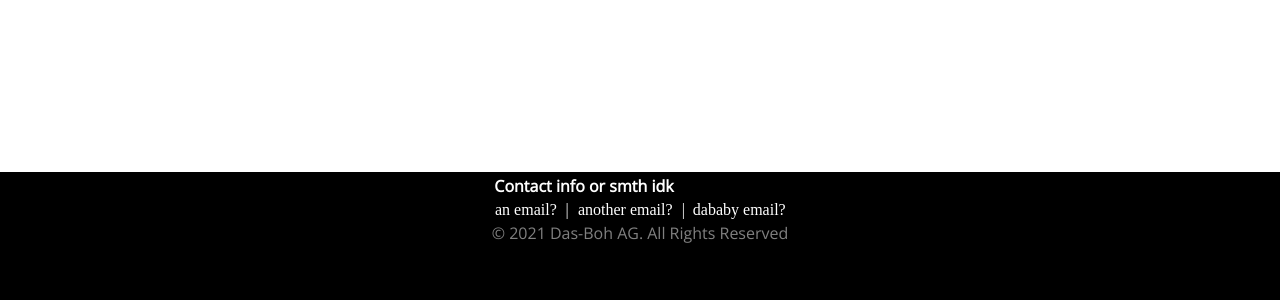
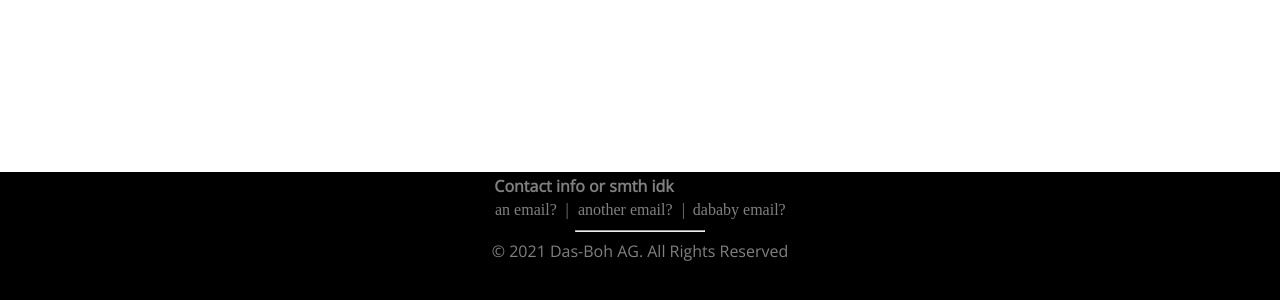
Before and after one commit to cbt-inspector/bohde, a Nuxt app: page /template in a window 1280 px wide. Shown: the part 1653-1953 px from the top of the page. Built offline with nearby package versions, Linux system fonts and the light colour scheme.

Commit message:
copyright^2

```diff
--- a/pages/template.vue
+++ b/pages/template.vue
@@ -28,7 +28,7 @@
 <div class="foottable">
   <table style="margin-left:auto;margin-right:auto;">
     <tr>
-      <th colspan="3" style="font-family:'Open Sans',sans-serif">Contact info or smth idk</th>
+      <th colspan="3" style="font-family:'Open Sans',sans-serif;align-text:center">Contact info or smth idk</th>
     </tr>
     <tr>
       <td>an email?</td>
@@ -38,6 +38,7 @@
       <td>dababy email?</td>
     </tr>
   </table>
+  <hr style="color: rgba(255, 255, 255, 0.5);width:10%">
   <a style="color: rgba(255, 255, 255, 0.5)">&copy; 2021 Das-Boh AG. All Rights Reserved</a>
 </div>
 </div>
@@ -162,10 +163,10 @@ a {
   text-align: center;
   height: 150px;
   overflow: hidden;
-  color: white;
+  color: rgba(255, 255, 255, 0.5);
 }
 .footeradv td, th, {
-  font-family: 'Courier Prime', monospace;
+  font-family: 'Courier Prime', sans-serif;
   text-align: center;
 }
 .foottable {
```
